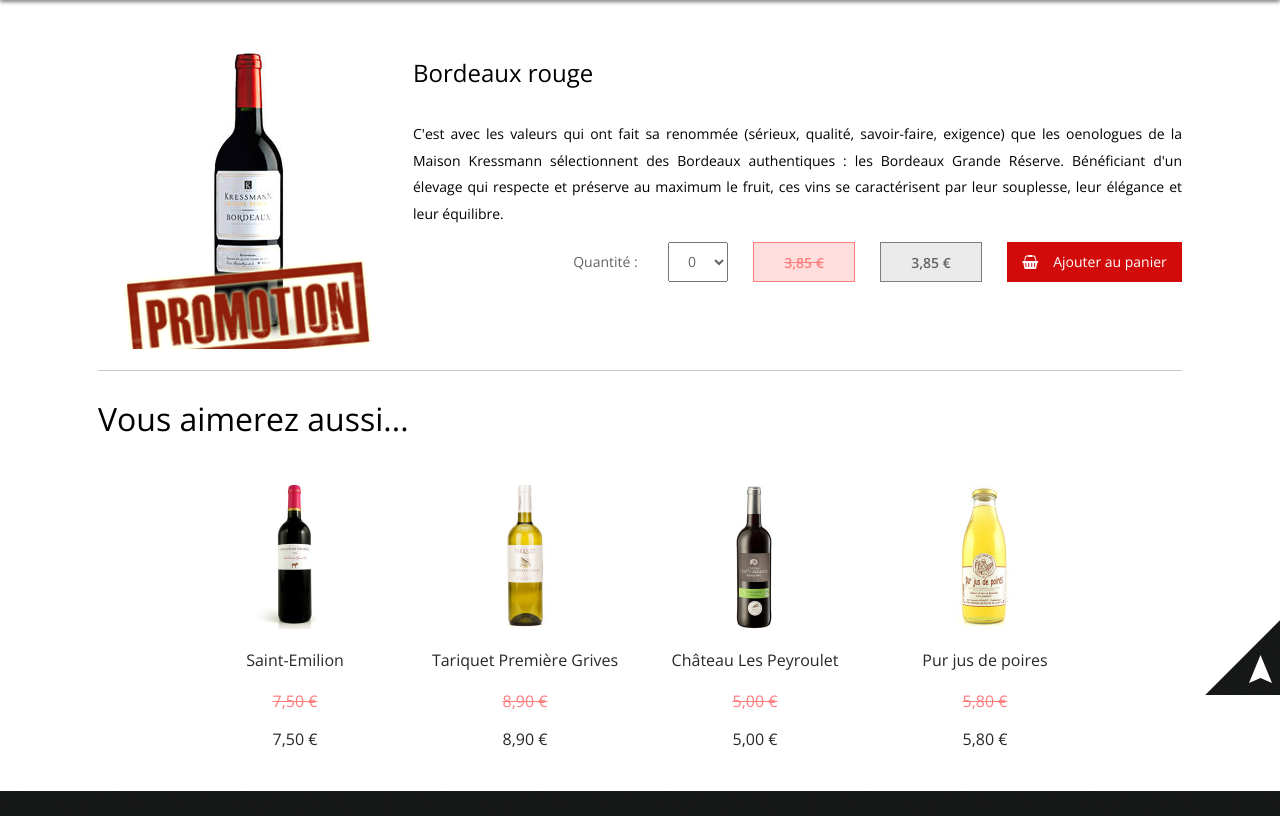
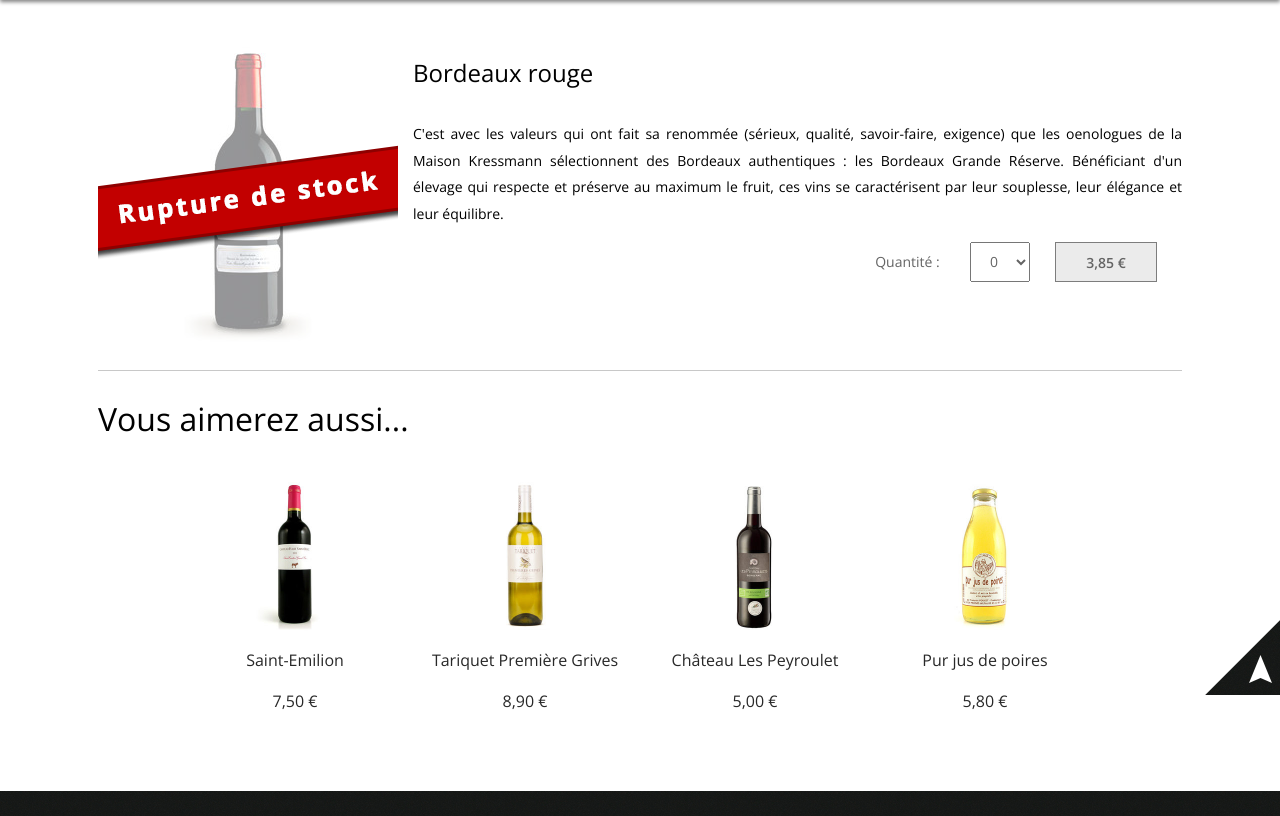
Before and after one commit to Zegui81/sudouest-mouly, a PHP site: page /detailProduit.php?id=1 in a window 1280 px wide. Shown: the part 110-926 px from the top of the page. Run offline with PHP 8.4, Linux system fonts and the light colour scheme; data comes from the database, SQL or seed files in the repository; some libraries are stand-ins or nearby versions.

Commit message:
Dynamisation rupture de stock et promotion

```diff
--- a/src/bd/produit.bd.php
+++ b/src/bd/produit.bd.php
@@ -29,7 +29,7 @@
     function getProduitById($idProduit) {
         $cnx = openBD(); // Connexion à la base de données
 
-        $rqt = "SELECT idProduit, nom, description, prix, stock, categorie FROM produit WHERE idProduit = ?";
+        $rqt = "SELECT idProduit, nom, description, prix, stock, promotion, categorie FROM produit WHERE idProduit = ?";
         $requete = $cnx->prepare($rqt);
         $requete->bindValue(1, $idProduit);
         $requete->setFetchMode(PDO::FETCH_OBJ);
@@ -44,6 +44,7 @@
                 $produit[3] = $row->prix;
                 $produit[4] = $row->stock;
                 $produit[5] = $row->categorie;
+                $produit[6] = $row->promotion;
                 $i++;
             }
         }
@@ -62,7 +63,7 @@
     function getListeProduitimilaire($categorie, $idAExclure) {
         $cnx = openBD(); // Connexion à la base de données
 
-        $rqt = 'SELECT idProduit, nom, prix, stock, categorie FROM produit '
+        $rqt = 'SELECT idProduit, nom, prix, stock, promotion, categorie FROM produit '
                 .'WHERE categorie = :categorie '
                 .'AND idProduit <> :idProduit '
                 .'ORDER BY stock';
@@ -80,6 +81,7 @@
                 $aRetouner[$i][0] = $row->idProduit;
                 $aRetouner[$i][1] = $row->nom;
                 $aRetouner[$i][2] = $row->prix;
+                $aRetouner[$i][3] = $row->promotion;
                 $i++;
             }
             $requete->closeCursor();
--- a/src/vue/produit.vue.php
+++ b/src/vue/produit.vue.php
@@ -45,23 +45,34 @@
         $html .= '<div class="image-produit">';
         $html .= '<img src="images/produits/'.$produit[0].'.jpg">';
 
+        if ($produit[4] == 0) { // Stock vide
+            $html .= '<figcaption><img src="images/utilitaire/overStock.png" class="overlayEtatArticle"></figcaption>';
+        } else if ($produit[6] > 0) { // Promotion
             $html .= '<figcaption><img src="images/utilitaire/overPromo.png" class="overlayEtatArticle"></figcaption>';
+        }
 
         $html .= '</div>';
         $html .= '<div class="description-produit">';
         $html .= '<h2>'.$produit[1].'</h2>';
         $html .= '<span>'.$produit[2].'</span>';
         $html .= '</div>';
+
+
+        if ($produit[4] != 0) { // Stock non vide
             $html .= '<a onclick="verificationConnexion(';
             $html .= (isset($_SESSION['pseudo']) ? ('\''.$_SESSION['pseudo'].'\'') : 'null').',';
             $html .= $produit[0];
             $html .= ')"><span class="btn-ajout">';
             $html .= '<i class="fa fa-shopping-basket" aria-hidden="true"></i>Ajouter au panier';
             $html .= '</span></a>';
+        }
 
-        $html .= '<div class="btn-prix">'.number_format($produit[3], 2, ',', ' ').' €</div>';
+        $html .= '<div class="btn-prix">'.number_format($produit[3] * (1 - $produit[6]), 2, ',', ' ').' €</div>';
 
+        if ($produit[6] > 0) { // Promotion
             $html .= '<div class="btn-prix ancienPrix">'.number_format($produit[3], 2, ',', ' ').' €</div>';
+        }
+
         $html .= '<div class="btn-qtt-cbx">';
         $html .= '<select id="quantite">';
 
@@ -92,7 +103,16 @@
             $html .= '<a href="detailProduit.php?id='.$produit[0].'"><span class="produit-simili">';
             $html .= '<img src="images/produits/'.$produit[0].'.jpg">';
             $html .= '<h2>'.$produit[1].'</h2>';
-            $html .= '<h3  class="ancienPrixSimili">'.number_format($produit[2], 2, ',', ' ').' €</h3><h3>'.number_format($produit[2], 2, ',', ' ').' €</h3>';
+
+
+
+            $html .= '<h3>'.number_format($produit[2] * (1 - $produit[3]), 2, ',', ' ').' €</h3>';
+            if ($produit[3] != 0) { // Promotion
+                $html .= '<h3  class="ancienPrixSimili">'.number_format($produit[2], 2, ',', ' ').' €</h3>';
+            } else {
+                $html .= '<h3>&nbsp;</h3>';
+            }
+
             $html .= '</span></a>';
         }
 
```
Lines whose indentation alone changed are shown as unchanged.
